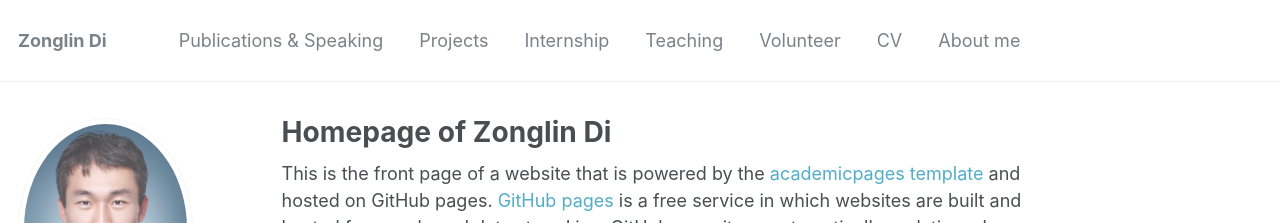
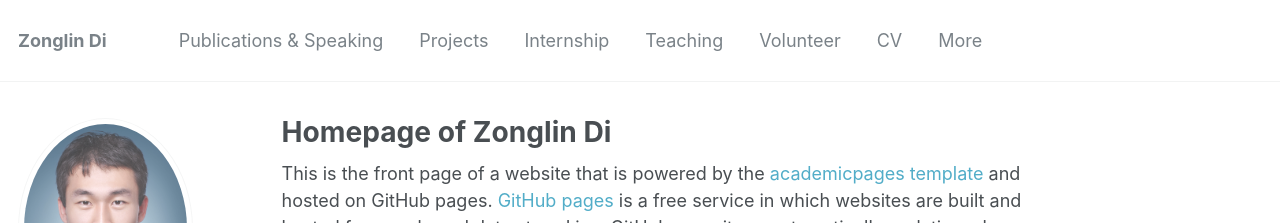
Before and after one commit to ElegantLin/elegantlin.github.io, a Jekyll site: the page built from _pages/about.md, in a window 1280 px wide and 900 px high. Shown: the top 223 px of the window. Built offline with Jekyll 4.4.1, drawn with Linux system fonts in a browser that asks for light colours; some web fonts are replaced.

Commit message:
change the navigation items

```diff
--- a/_data/navigation.yml
+++ b/_data/navigation.yml
@@ -21,5 +21,5 @@ main:
   - title: "CV"
     url: /cv/
 
-  - title: "About me"
+  - title: "More"
     url: /about/
```
